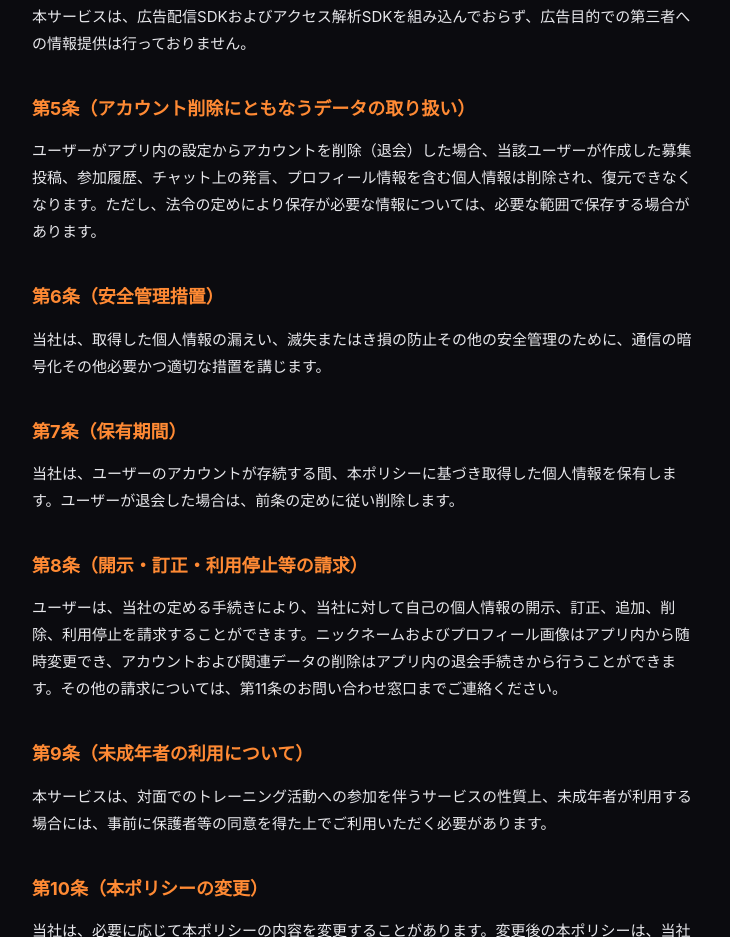
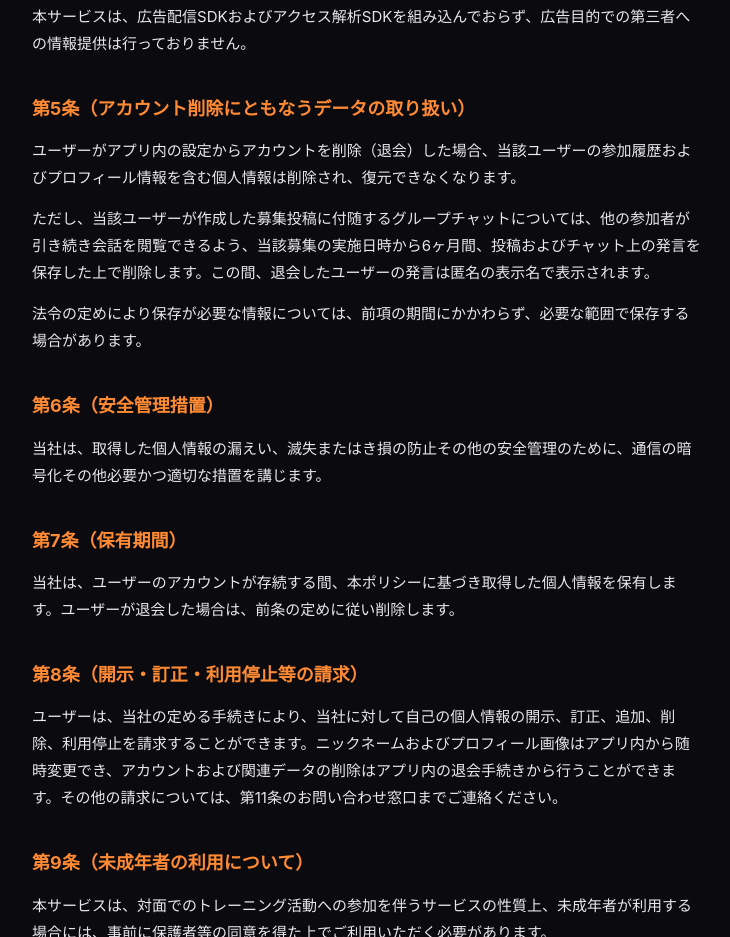
Before and after one commit to onigirizzang/fitlink-legal, a plain HTML site: page privacy.html in a window 1280 px wide. Shown: the part 1646-2583 px from the top of the page, without its empty margins (272-1002 px from the left). Drawn offline with Linux system fonts and the light colour scheme.

Commit message:
Reflect 6-month chat retention after account withdrawal

```diff
--- a/privacy.html
+++ b/privacy.html
@@ -52,7 +52,9 @@
 </ul>
 <p>本サービスは、広告配信SDKおよびアクセス解析SDKを組み込んでおらず、広告目的での第三者への情報提供は行っておりません。</p>
 <h2>第5条（アカウント削除にともなうデータの取り扱い）</h2>
-<p>ユーザーがアプリ内の設定からアカウントを削除（退会）した場合、当該ユーザーが作成した募集投稿、参加履歴、チャット上の発言、プロフィール情報を含む個人情報は削除され、復元できなくなります。ただし、法令の定めにより保存が必要な情報については、必要な範囲で保存する場合があります。</p>
+<p>ユーザーがアプリ内の設定からアカウントを削除（退会）した場合、当該ユーザーの参加履歴およびプロフィール情報を含む個人情報は削除され、復元できなくなります。</p>
+<p>ただし、当該ユーザーが作成した募集投稿に付随するグループチャットについては、他の参加者が引き続き会話を閲覧できるよう、当該募集の実施日時から6ヶ月間、投稿およびチャット上の発言を保存した上で削除します。この間、退会したユーザーの発言は匿名の表示名で表示されます。</p>
+<p>法令の定めにより保存が必要な情報については、前項の期間にかかわらず、必要な範囲で保存する場合があります。</p>
 <h2>第6条（安全管理措置）</h2>
 <p>当社は、取得した個人情報の漏えい、滅失またはき損の防止その他の安全管理のために、通信の暗号化その他必要かつ適切な措置を講じます。</p>
 <h2>第7条（保有期間）</h2>
```
